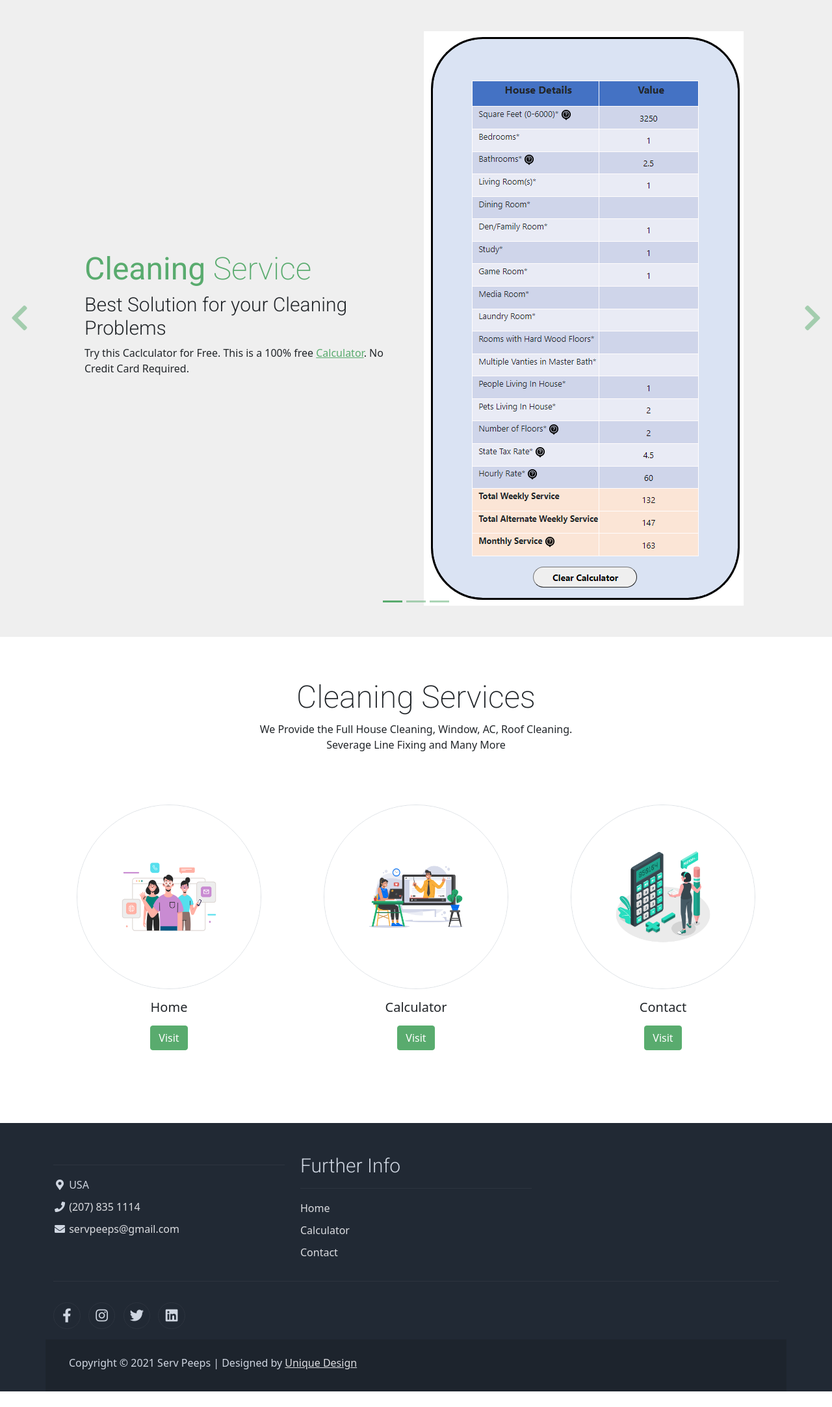
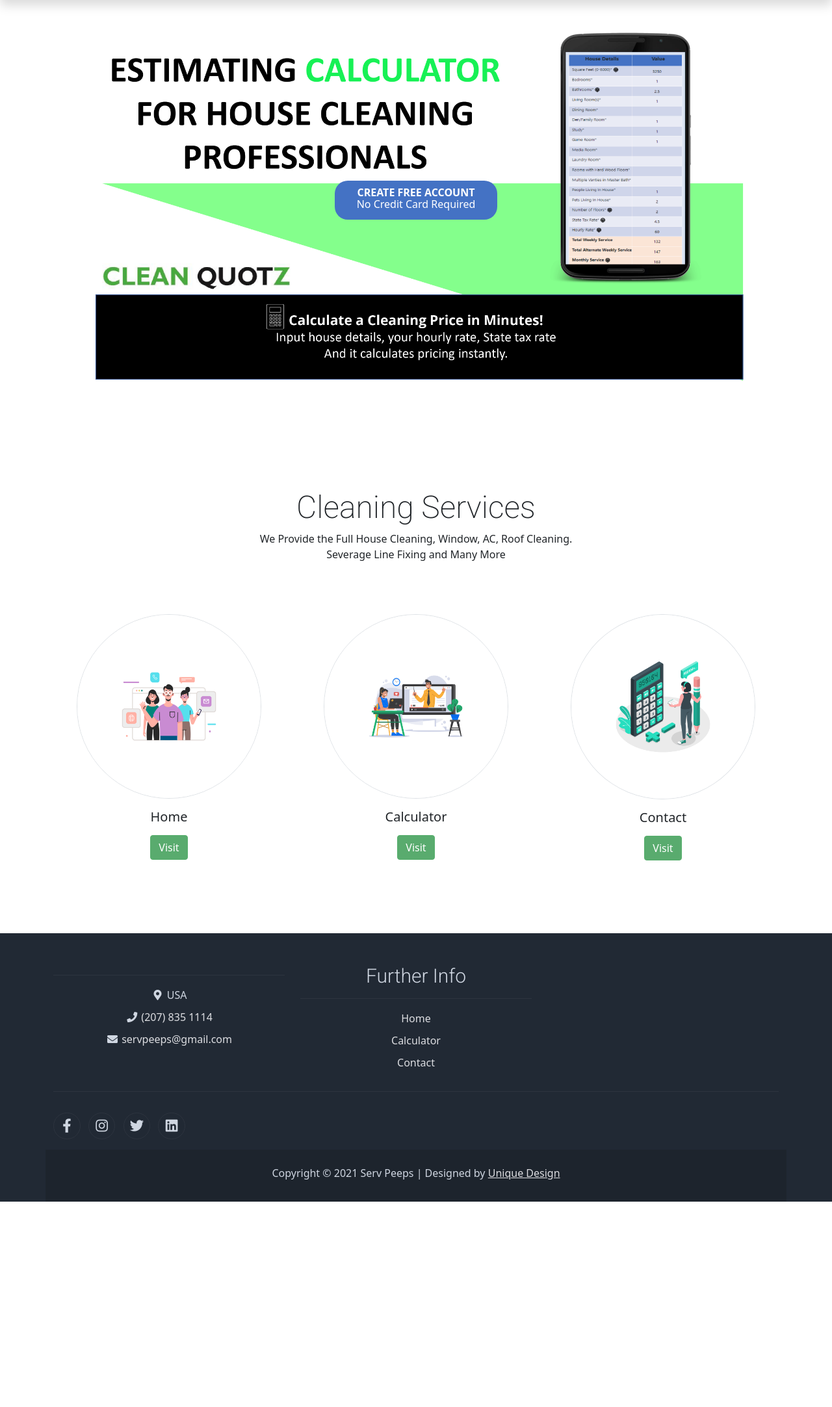
Before and after one commit to ticTechtoee/cleanquotz, a Django app: page / in a window 1280 px wide. Shown: the part 100-2265 px from the top of the page at 65% size. After the commit the page ends 1949 px from the top, so only its background shows below. Run offline with Django 3.2, Linux system fonts and the light colour scheme; some libraries are stand-ins or nearby versions.

Commit message:
Did the Revision

```diff
--- a/Home/templates/Home/Home.html
+++ b/Home/templates/Home/Home.html
@@ -2,7 +2,7 @@
 <html lang="en">
 
 <head>
-    <title>Serv Peeps</title>
+    <title>Clean Quotz | Home</title>
     <meta charset="utf-8">
     <meta name="viewport" content="width=device-width, initial-scale=1">
 
@@ -16,13 +16,39 @@
     <!-- Load fonts style after rendering the layout styles -->
     <link rel="stylesheet" href="https://fonts.googleapis.com/css2?family=Roboto:wght@100;200;300;400;500;700;900&display=swap">
     <link rel="stylesheet" href="/static/assets/css/fontawesome.min.css">
-<!--
 
-TemplateMo 559 Zay Shop
+<style>
+        .container {
+            width: 100%;
+            height: auto;
+            text-align: center;
+            position: relative;
+        }
 
-https://templatemo.com/tm-559-zay-shop
+        .container #btn-act {
+            background-color: #4472c4;
+            border-radius: 20px;
+            border: none;
+            color: white;
+            height: 60px;
+            width: 250px;
+            position: relative;
+            bottom: 350px;
+        }
 
--->
+        .container #bold-txt
+        {
+
+            padding-top: 10px;
+            font-weight: 700;
+        }
+        .line-height
+        {
+            line-height:2px;
+        }
+
+
+    </style>
 </head>
 
 <body>
@@ -121,81 +147,19 @@ https://templatemo.com/tm-559-zay-shop
 
 
     <!-- Start Banner Hero -->
-    <div id="template-mo-zay-hero-carousel" class="carousel slide" data-bs-ride="carousel">
-        <ol class="carousel-indicators">
-            <li data-bs-target="#template-mo-zay-hero-carousel" data-bs-slide-to="0" class="active"></li>
-            <li data-bs-target="#template-mo-zay-hero-carousel" data-bs-slide-to="1"></li>
-            <li data-bs-target="#template-mo-zay-hero-carousel" data-bs-slide-to="2"></li>
-        </ol>
-        <div class="carousel-inner">
-            <div class="carousel-item active">
-                <div class="container">
-                    <div class="row p-5">
-                        <div class="mx-auto col-md-8 col-lg-6 order-lg-last">
-                            <img class="img-fluid" src="/static/assets/img/Calculator-Image.png" alt="Calculator Image">
-                        </div>
-                        <div class="col-lg-6 mb-0 d-flex align-items-center">
-                            <div class="text-align-left align-self-center">
-                                <h1 class="h1 text-success"><b>Cleaning</b> Service</h1>
-                                <h3 class="h2">Best Solution for your Cleaning Problems</h3>
-                                <p>
-                                    Try this Caclculator for Free.
-                                    This is a 100% free <a rel="sponsored" class="text-success" href="{% url 'calculator:index' %}">Calculator</a>.
-                                    No Credit Card Required.
-                                </p>
-                            </div>
-                        </div>
-                    </div>
-                </div>
-            </div>
-             <div class="carousel-item">
-                <div class="container">
-                    <div class="row p-5">
-                        <div class="mx-auto col-md-8 col-lg-6 order-lg-last">
-                            <img class="img-fluid" src="/static/assets/img/BANNER-II.png" alt="">
-                        </div>
-                        <div class="col-lg-6 mb-0 d-flex align-items-center">
-                            <div class="text-align-left">
-                                <h1 class="h1">Grow Your Business</h1>
-                                <h3 class="h2">Estimating Calculator For House Cleaning Professionals</h3>
+    <div class="container">
+        <div>
 
-                            </div>
-                        </div>
-                    </div>
-                </div>
-            </div>
-            <div class="carousel-item">
-                <div class="container">
+            <img id="img-banner" src="/static/assets/img/Home-page-banner.png" style="height: 50%; width: 100%;">
+        </div>
 
-<div style="text-align: center; height:100%; width:auto;">
-        <div style="height:100%; width:auto; display: inline-block; background-color: white; margin-top:100px;margin-bottom:50px; padding:50px 50px;">
-            <div>
-                <h3>
-                    Try CleanQuotz Calculator for Free
-                </h3>
-                <p>No Credit Card Needed!</p>
-            </div>
-            <div>
-                <a style="background-color:#9db0d1; border-radius: 20px; border-style: none; width: auto; height: auto; padding: 5px 20px; color: white; font-weight: 700;" href="{% url 'accounts:signup' %}">
-                    Create Account
-                    </a>
-            </div>
-
+        <div>
+            <a href="{% url 'accounts:signup' %}"><button id="btn-act">
+                    <p id="bold-txt" class="line-height">CREATE FREE ACCOUNT</p><p class="line-height">No Credit Card Required</p>
+                </button><a>
         </div>
     </div>
-
-                </div>
-            </div>
-        </div>
-        <a class="carousel-control-prev text-decoration-none w-auto ps-3" href="#template-mo-zay-hero-carousel" role="button" data-bs-slide="prev">
-            <i class="fas fa-chevron-left"></i>
-        </a>
-        <a class="carousel-control-next text-decoration-none w-auto pe-3" href="#template-mo-zay-hero-carousel" role="button" data-bs-slide="next">
-            <i class="fas fa-chevron-right"></i>
-        </a>
-    </div>
     <!-- End Banner Hero -->
-
 
     <!-- Cleaning Service We Provide -->
     <section class="container py-5">
--- a/contact/templates/contact/index.html
+++ b/contact/templates/contact/index.html
@@ -2,7 +2,7 @@
 <html lang="en">
 
 <head>
-    <title>Serv Peeps | Contact Us</title>
+    <title>Clean Quotz | Contact Us</title>
     <meta charset="utf-8">
     <meta name="viewport" content="width=device-width, initial-scale=1">
 
```
Also changed, not shown: calculator/templates/calculator/newUI.html (+37 -25 lines), cleaning_calculator_webapp/static/assets/js/calculations.js (+7 -6 lines), cleaning_calculator_webapp/static/assets/img/Home-page-banner.png (added).
